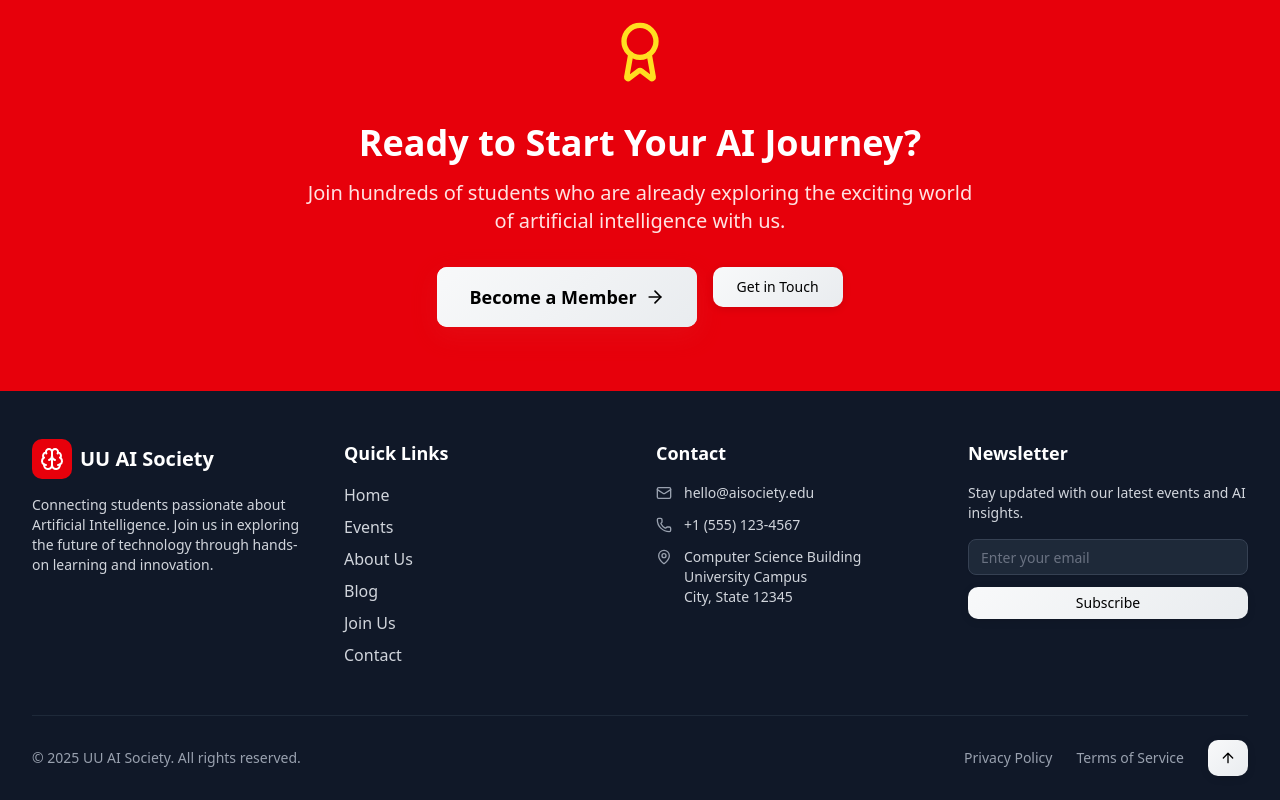
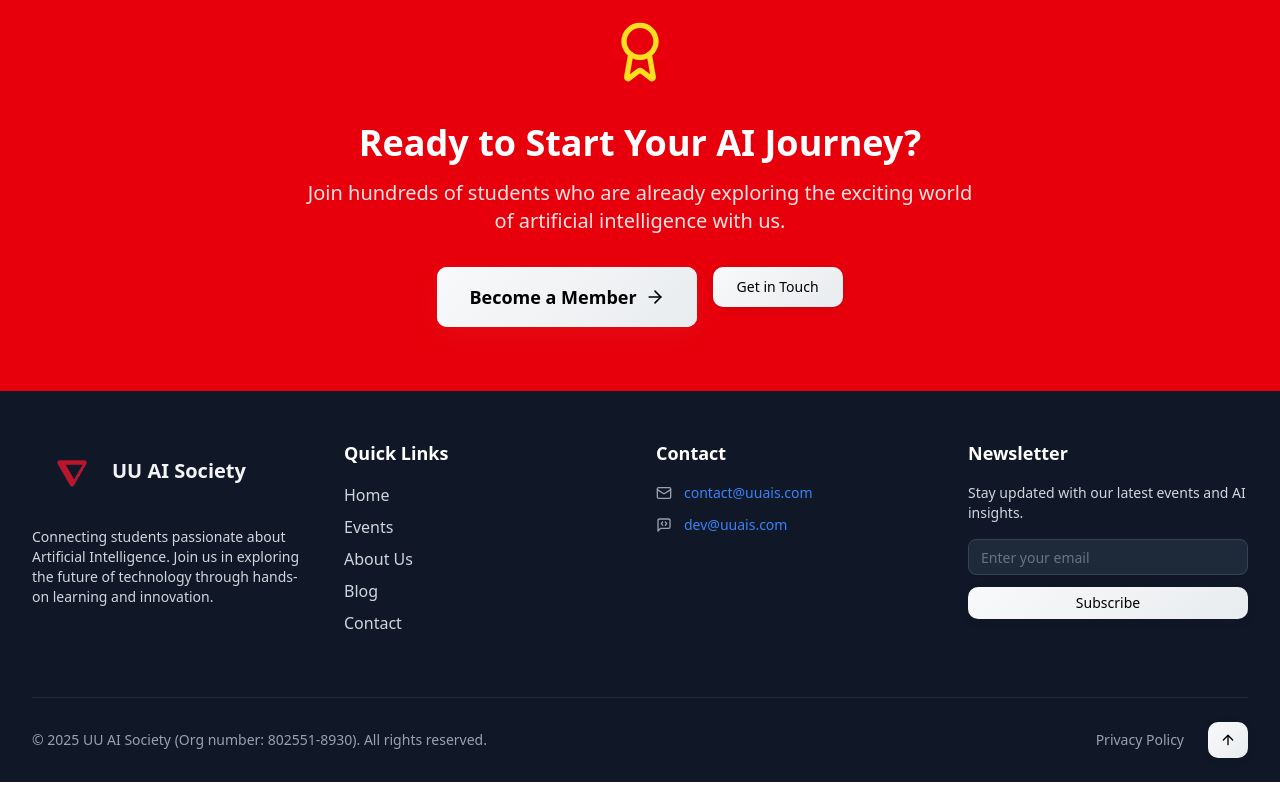
Before and after one commit to uuaisociety/uuais, a Next.js app: page / in a window 1280 px wide. Shown: the part 1597-2397 px from the top of the page. Built offline with nearby package versions, Linux system fonts and the light colour scheme; some icons are missing.

Commit message:
Add correct info to footer

```diff
--- a/components/layout/Footer.tsx
+++ b/components/layout/Footer.tsx
@@ -2,7 +2,8 @@
 
 import React, { useState } from 'react';
 import Link from 'next/link';
-import { Brain, Mail, MapPin, Phone, ArrowUp } from 'lucide-react';
+import Image from 'next/image';
+import { Mail, MessageSquareCode, ArrowUp } from 'lucide-react';
 import { Linkedin01Icon, InstagramIcon } from 'hugeicons-react';
 // import { SiInstagram } from '@icons-pack/react-simple-icons';
 import { Button } from '@/components/ui/Button';
@@ -37,10 +38,21 @@ export const Footer: React.FC = () => {
           {/* Brand and Description */}
           <div className="space-y-4">
             <div className="flex items-center space-x-2">
-              <div className="p-2 bg-red-600 rounded-lg">
-                <Brain className="h-6 w-6 text-white" />
+              <div className="p-2 rounded-lg">
+                <div className="pl-2 pb-2 rounded-lg">
+                  <div className="flex items-center space-x-2">
+                    <Image
+                        src="/images/logo.png"
+                        alt="UU AI Society Logo"
+                        width={40}
+                        height={40}
+                        className="h-12 w-auto"
+                        priority
+                    />
+                    <span className="ml-2 font-bold text-xl text-gray-100 dark:text-white">UU AI Society</span>
+                  </div>
+                </div>
               </div>
-              <span className="text-xl font-bold">UU AI Society</span>
             </div>
             <p className="text-gray-300 text-sm">
               Connecting students passionate about Artificial Intelligence. Join us in exploring the future of technology through hands-on learning and innovation.
@@ -64,7 +76,7 @@ export const Footer: React.FC = () => {
               <li><Link href="/events" className="text-gray-300 hover:text-white transition-colors">Events</Link></li>
               <li><Link href="/about" className="text-gray-300 hover:text-white transition-colors">About Us</Link></li>
               <li><Link href="/blog" className="text-gray-300 hover:text-white transition-colors">Blog</Link></li>
-              <li><Link href="/join" className="text-gray-300 hover:text-white transition-colors">Join Us</Link></li>
+              {/* <li><Link href="/join" className="text-gray-300 hover:text-white transition-colors">Join Us</Link></li> */}
               <li><Link href="/contact" className="text-gray-300 hover:text-white transition-colors">Contact</Link></li>
             </ul>
           </div>
@@ -75,20 +87,20 @@ export const Footer: React.FC = () => {
             <div className="space-y-3">
               <div className="flex items-center space-x-3">
                 <Mail className="h-4 w-4 text-gray-400" />
-                <span className="text-gray-300 text-sm">hello@aisociety.edu</span>
+                <span className="text-gray-300 text-sm"><a href="mailto:contact@uuais.com" className="text-blue-700">contact@uuais.com</a></span>
               </div>
               <div className="flex items-center space-x-3">
-                <Phone className="h-4 w-4 text-gray-400" />
-                <span className="text-gray-300 text-sm">+1 (555) 123-4567</span>
+                <MessageSquareCode className="h-4 w-4 text-gray-400" />
+                <span className="text-gray-300 text-sm"><a href="mailto:dev@uuais.com" className="text-blue-700">dev@uuais.com</a></span>
               </div>
-              <div className="flex items-start space-x-3">
+              {/* <div className="flex items-start space-x-3">
                 <MapPin className="h-4 w-4 text-gray-400 mt-0.5" />
                 <span className="text-gray-300 text-sm">
                   Computer Science Building<br />
                   University Campus<br />
                   City, State 12345
                 </span>
-              </div>
+              </div> */}
             </div>
           </div>
 
@@ -111,8 +123,9 @@ export const Footer: React.FC = () => {
                 type="submit"
                 variant="default"
                 size="sm"
+                className="cursor-pointer p-2 bg-gray-800 hover:bg-gray-700 rounded-lg transition-color sw-full"
+                fullWidth
                 // loading={loading}
-                className="w-full"
               >
                 Subscribe
               </Button>
@@ -123,15 +136,15 @@ export const Footer: React.FC = () => {
         {/* Bottom bar */}
         <div className="py-6 border-t border-gray-800 flex flex-col md:flex-row justify-between items-center">
           <p className="text-gray-400 text-sm mb-4 md:mb-0">
-            © {new Date().getFullYear()} UU AI Society. All rights reserved.
+            © {new Date().getFullYear()} UU AI Society (Org number: 802551-8930). All rights reserved.
           </p>
           <div className="flex items-center space-x-6">
             <Link href="/privacy" className="text-gray-400 hover:text-white text-sm transition-colors">
               Privacy Policy
             </Link>
-            <Link href="/terms" className="text-gray-400 hover:text-white text-sm transition-colors">
+            {/* <Link href="/terms" className="text-gray-400 hover:text-white text-sm transition-colors">
               Terms of Service
-            </Link>
+            </Link> */}
             <Button
               onClick={scrollToTop}
               className="p-2 bg-gray-800 hover:bg-gray-700 rounded-lg transition-colors"
```
